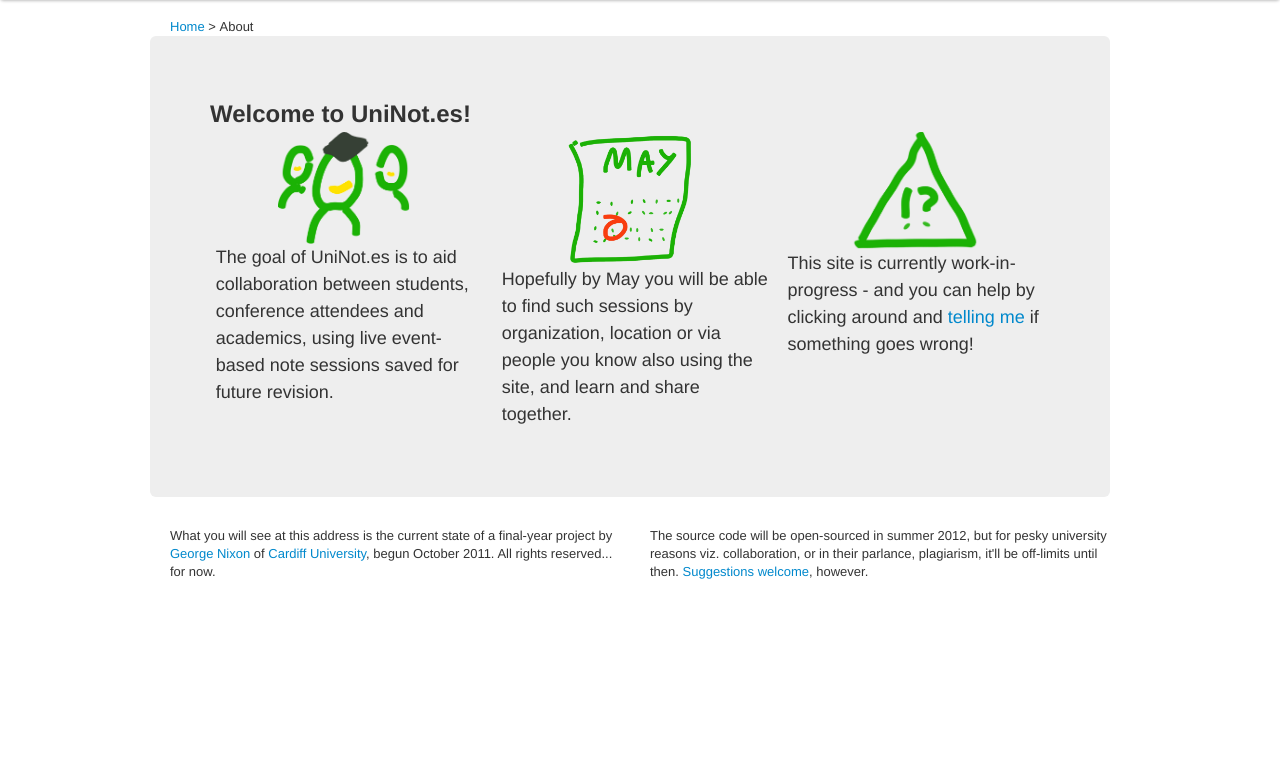
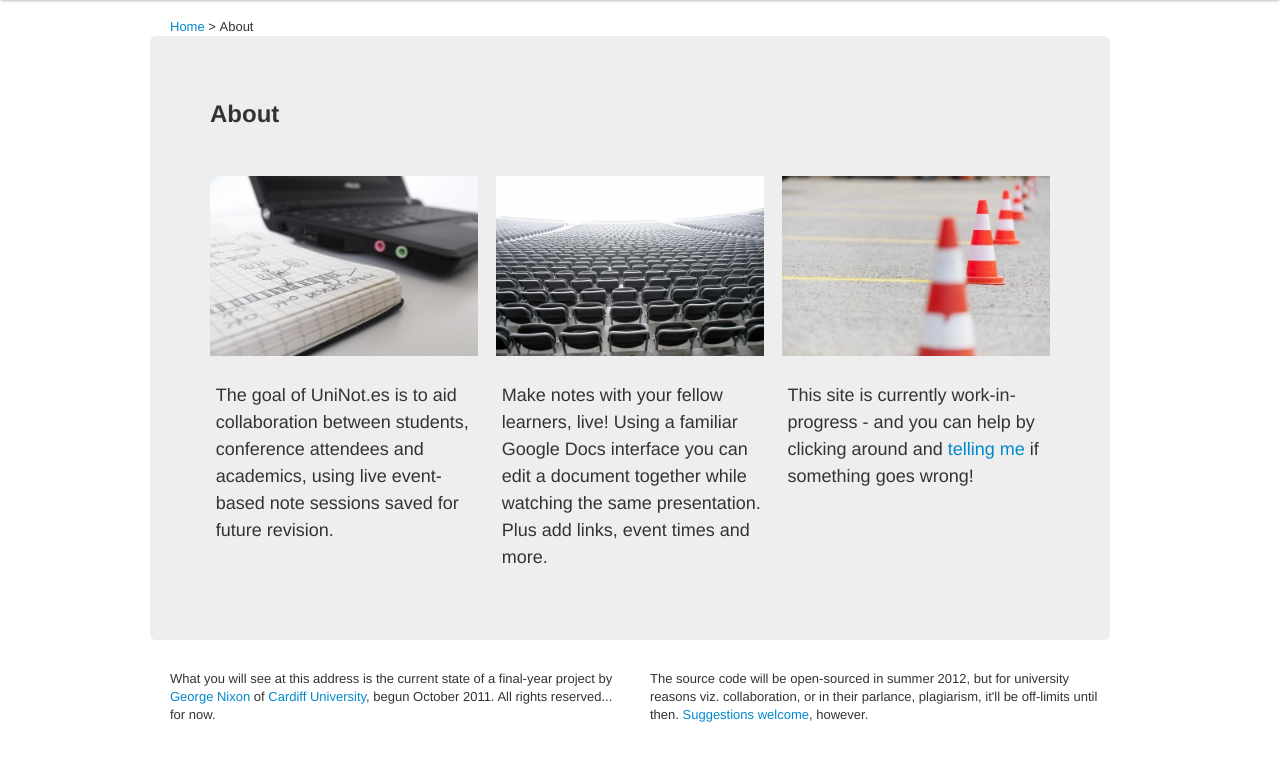
Before and after one commit to pipedreambomb/uninotes, a CakePHP app: the page made by app/views/pages/about.ctp in a window 1280 px wide. Shown: the part 40-800 px from the top of the page. Run offline with PHP 8.4 and a stand-in for CakePHP, Linux system fonts and the light colour scheme; the template is opened without the code that fills it, so the values that code supplies are empty; some libraries are stand-ins or nearby versions.

Commit message:
Fixed up About page inc free photos from www.sxc.hu

```diff
--- a/app/views/pages/about.ctp
+++ b/app/views/pages/about.ctp
@@ -3,15 +3,14 @@
 &nbsp;&gt;&nbsp;About
 <div class="row">
 <div class="hero-unit">
-
-	<h2>Welcome to UniNot.es!</h2>
-	<div class="row-fluid">
+	<h2>About</h2>
+	<div class="row-fluid gap_above">
 		<div class="span4">
 			<div class="row-fluid">
 				<!-- offset with a gap size 3 units -->
 				<div class="span3">&nbsp;</div>
-				<div class="span6 image-holder ">
-					<? echo $this->Html->image("people.png");  ?>
+				<div class="image-holder ">
+					<? echo $this->Html->image("1234386_notebook_and_netbook.jpg");  ?>
 				</div>
 				<div class="span12">
 			<p>The goal of UniNot.es is to aid collaboration between students, conference attendees and academics, using live event-based note sessions saved for future revision.</p>
@@ -22,11 +21,11 @@
 			<div class="row-fluid">
 				<!-- offset with a gap size 3 units -->
 				<div class="span3">&nbsp;</div>
-				<div class="span6 image-holder ">
-					<? echo $this->Html->image("calendar.png");  ?>
+				<div class="image-holder ">
+					<? echo $this->Html->image("1323620_stadium_chairs.jpg");  ?>
 				</div>
 				<div class="span12">
-			<p>Hopefully by May you will be able to find such sessions by organization, location or via people you know also using the site, and learn and share together.</p>
+			<p>Make notes with your fellow learners, live! Using a familiar Google Docs interface you can edit a document together while watching the same presentation. Plus add links, event times and more.</p>
 				</div>
 			</div>
 		</div>
@@ -34,8 +33,8 @@
 			<div class="row-fluid">
 				<!-- offset with a gap size 3 units -->
 				<div class="span3">&nbsp;</div>
-				<div class="span6 image-holder ">
-					<? echo $this->Html->image("caution.png");  ?>
+				<div class="image-holder ">
+					<? echo $this->Html->image("1365368_traffic_cone_2.jpg");  ?>
 				</div>
 				<div class="span12">
 					<p>This site is currently work-in-progress - and you can help by clicking around and <a href="mailto:g@georgenixon.co.uk">telling me</a> if something goes wrong! </p>
@@ -47,7 +46,7 @@
 <div class="span6">
 	<p>What you will see at this address is the current state of a final-year project by <a href="http://georgenixon.co.uk">George Nixon</a> of <a href="http://cardiff.ac.uk">Cardiff University</a>, begun October 2011. All rights reserved... for now.
 </div>
-<div class="span6">The source code will be open-sourced in summer 2012, but for pesky university reasons viz. collaboration, or in their parlance, plagiarism, it'll be off-limits until then. <a href="mailto:g@georgenixon.co.uk">Suggestions welcome</a>, however.</p>
+<div class="span6">The source code will be open-sourced in summer 2012, but for university reasons viz. collaboration, or in their parlance, plagiarism, it'll be off-limits until then. <a href="mailto:g@georgenixon.co.uk">Suggestions welcome</a>, however.</p>
 
 </div>
 </div>
--- a/app/webroot/css/style.css
+++ b/app/webroot/css/style.css
@@ -1,5 +1,7 @@
 div.image-holder img {
 	width: 100%;
+	height: 180px;
+	padding-bottom: 2em;
 }
 
 .full-width {
```
Also changed, not shown: app/webroot/img/1234386_notebook_and_netbook.jpg (added), app/webroot/img/1323620_stadium_chairs.jpg (added), app/webroot/img/1365368_traffic_cone_2.jpg (added).
